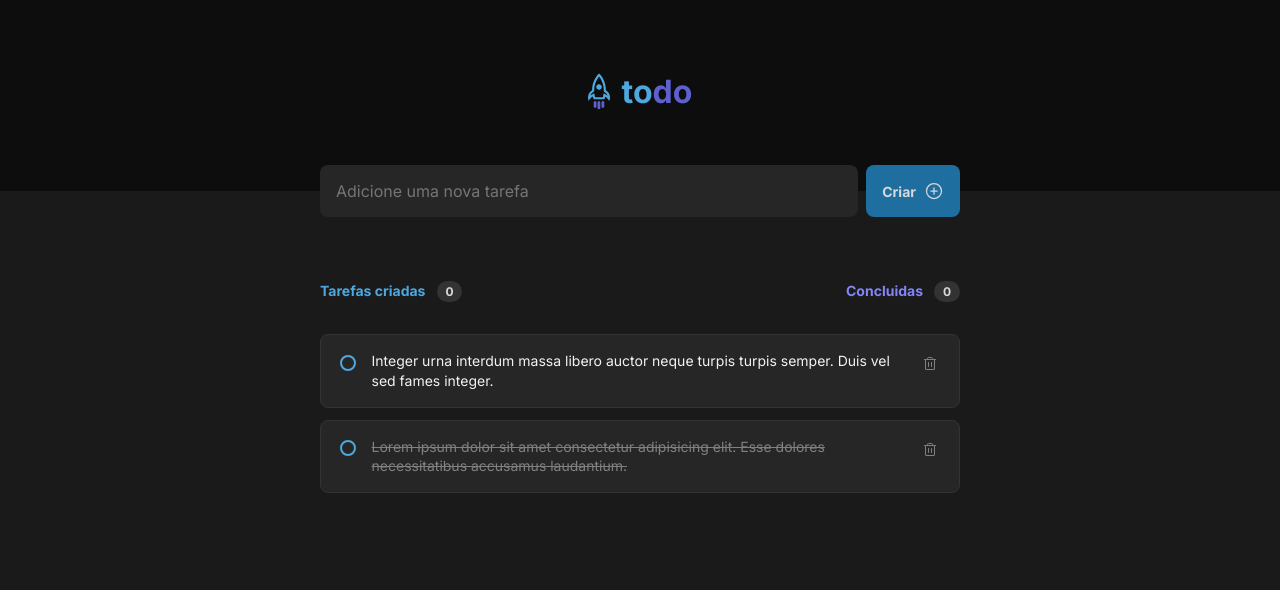
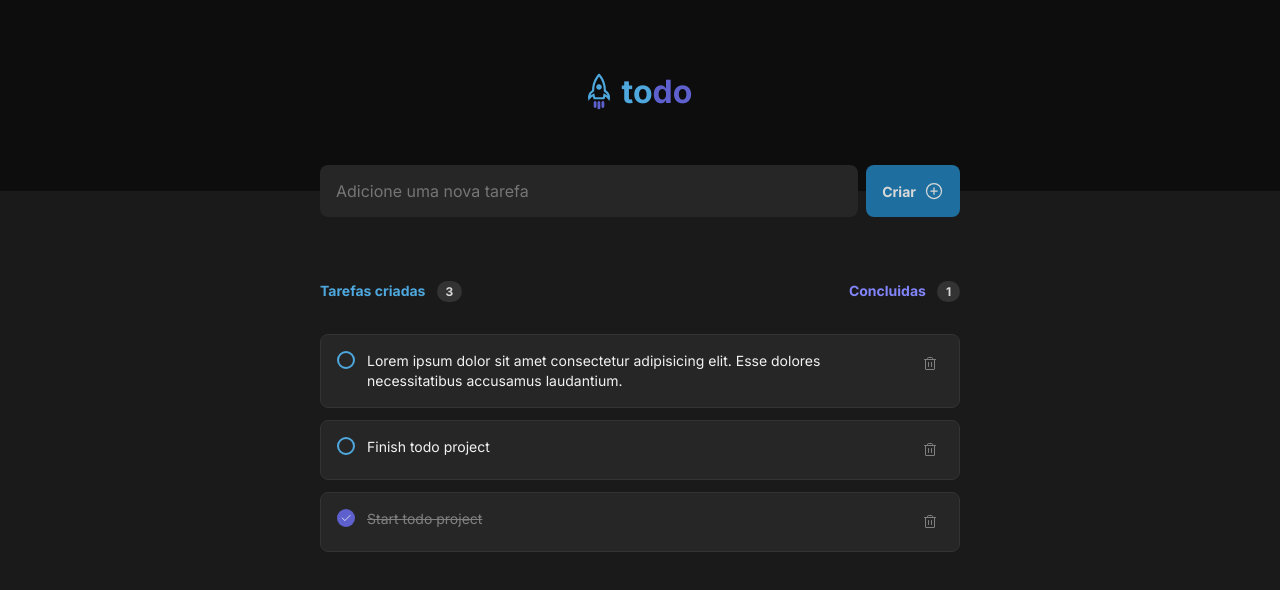
Before and after one commit to rachelmgaldino/simple-todo-app, a React (Vite) app: page / in a window 1280 px wide. Shown: the top 590 px of the page. Built offline with nearby package versions, Linux system fonts and the light colour scheme.

Commit message:
feat: implement task management features with create, delete, and mark as done functionalities

```diff
--- a/src/App.jsx
+++ b/src/App.jsx
@@ -5,8 +5,58 @@ import "./global.css";
 import logo from "./assets/rocket-logo.svg";
 import clipboard from "./assets/clipboard.svg";
 
-import { PlusCircle, Trash } from "phosphor-react";
+import { Check, PlusCircle, Trash } from "phosphor-react";
+import { useEffect, useState } from "react";
+
 function App() {
+  const [tasks, setTasks] = useState([
+    {
+      id: 1,
+      title: "Start todo project",
+      done: true,
+    },
+    {
+      id: 2,
+      title: "Finish todo project",
+      done: false,
+    },
+    {
+      id: 3,
+      title:
+        "Lorem ipsum dolor sit amet consectetur adipisicing elit. Esse dolores necessitatibus accusamus laudantium.",
+      done: false,
+    },
+  ]);
+  const [newTask, setNewTask] = useState("");
+
+  const amountOfTasks = tasks.length;
+  const completedTasks = tasks.filter((task) => task.done).length;
+
+  function handleCreateNewTask(e) {
+    e.preventDefault();
+    const newTask = e.target.taskInput.value;
+    setTasks([...tasks, { id: tasks.length + 1, title: newTask, done: false }]);
+    setNewTask(""); // Clear the input after creating a new task
+  }
+
+  function handleNewTaskChange(e) {
+    setNewTask(e.target.value); // Update the newTask state with the value of the input
+  }
+
+  function handleChangeTaskStatus(id) {
+    setTasks((currentTasks) =>
+      currentTasks.map((task) => {
+        return task.id === id
+          ? { ...task, done: !task.done } // !task.done will invert the value of the done property
+          : task;
+      })
+    );
+  }
+
+  function handleDeleteTask(id) {
+    setTasks((currentTasks) => currentTasks.filter((task) => task.id !== id));
+  }
+
   return (
     <div>
       <header className={styles.header}>
@@ -17,8 +67,15 @@ function App() {
       </header>
 
       <main>
-        <form className={styles.addToDoForm}>
-          <input type="text" placeholder="Adicione uma nova tarefa" />
+        <form onSubmit={handleCreateNewTask} className={styles.addToDoForm}>
+          <input
+            type="text"
+            placeholder="Adicione uma nova tarefa"
+            name="taskInput"
+            onChange={handleNewTaskChange}
+            value={newTask}
+            required
+          />
           <button type="submit">
             Criar
             <PlusCircle size={20} />
@@ -28,42 +85,54 @@ function App() {
         <div className={styles.taskList}>
           <header>
             <p className={styles.createdTasks}>
-              Tarefas criadas <span className={styles.taskCount}>0</span>
+              Tarefas criadas{" "}
+              <span className={styles.taskCount}>{amountOfTasks}</span>
             </p>
             <p className={styles.doneTasks}>
-              Concluidas <span className={styles.taskCount}>0</span>
+              Concluidas{" "}
+              <span className={styles.taskCount}>{completedTasks}</span>
             </p>
           </header>
 
-          {/* <div className={styles.emptyTaskList}>
+          {tasks.length === 0 ? (
+            <div className={styles.emptyTaskList}>
               <img src={clipboard} />
               <div className={styles.emptyTaskMessage}>
                 <strong>Você ainda não tem tarefas cadastradas</strong>
                 <p>Crie tarefas e organize seus itens a fazer</p>
               </div>
-          </div> */}
-
+            </div>
+          ) : (
             <div className={styles.taskList}>
               <ul>
-              <li className={styles.individualTask}>
+                {tasks.slice().reverse().map((task) => {
+                  return (
+                    <li key={task.id} className={styles.individualTask}>
                       <input type="checkbox" />
-                <span>
-                Integer urna interdum massa libero auctor neque turpis turpis semper. Duis vel sed fames integer.
+                      <div
+                        onClick={() => handleChangeTaskStatus(task.id)}
+                        className={`${styles.checkbox} ${
+                          task.done ? styles.done : styles.pending
+                        }`}
+                      >
+                        {task.done ? (
+                          <Check className={styles.checkedBox} size={12} />
+                        ) : (
+                          ""
+                        )}
+                      </div>
+                      <span className={`${task.done ? styles.checked : ""}`}>
+                        {task.title}
                       </span>
-                <button><Trash /></button>
-              </li>
-              <li className={styles.individualTask}>
-                <input type="checkbox" />
-                <span className={styles.checked}>
-                  Lorem ipsum dolor sit amet consectetur adipisicing elit. Esse
-                  dolores necessitatibus accusamus laudantium.
-                </span>
-                <button title="Deletar tarefa">
+                      <button onClick={() => handleDeleteTask(task.id)}>
                         <Trash />
                       </button>
                     </li>
+                  );
+                })}
               </ul>
             </div>
+          )}
         </div>
       </main>
     </div>
--- a/src/App.module.css
+++ b/src/App.module.css
@@ -124,35 +124,38 @@ main {
 }
 
 .individualTask input {
-  appearance: none; /* remove default checkbox */
-  width: 1rem;
-  height: 1rem;
-  border: 2px solid var(--blue);
-  border-radius: 50%;
-  cursor: pointer;
-  margin: 3.27px;
-  position: relative;
-  background-size: cover;
+  display: none;
 }
 
-.individualTask input:hover{
-  background: rgba(30, 111, 159, 0.5); /* Assuming var(--blue-dark) is a shade of blue */
+.individualTask .checkbox {
+  display: flex;
+  align-items: center;
+  justify-content: center;
+  border-radius: 50%;
+  height: 1.125rem;
+  width: 1.125rem;
+  cursor: pointer;
 }
 
-.individualTask input:checked {
-  background-image: url("./assets/checkbox-check.svg");
-  background-color: var(--purple-dark);
-  border: none;
+.individualTask .checkbox.done {
+  background: var(--purple-dark);
+  color: var(--white);
+  transition: .3s;
 }
 
-.individualTask input:checked:hover {
-  background-image: url("./assets/checkbox-check-hover.svg");
-  background-color: var(--purple);
-  border: none;
+.individualTask .checkbox.done:hover {
+  background: var(--purple);
 }
 
-.individualTask input:focus {
-  box-shadow: none;
+.individualTask .checkbox.pending {
+  background: transparent;
+  color: var(--blue);
+  border: 2px solid var(--blue);
+  transition: .3s;
+}
+
+.individualTask .checkbox.pending:hover {
+  background: rgba(30, 111, 159, 0.5);
 }
 
 .individualTask span {
@@ -167,7 +170,8 @@ main {
   color: var(--gray-300);
   font-size: 0.875rem;
   line-height: 1.4;
-  text-decoration:line-through;
+  text-decoration: line-through;
+  transition: .3s;
 }
 
 .individualTask button {
@@ -176,11 +180,11 @@ main {
   border: 0;
   line-height: 0;
   border-radius: 4px;
-  padding: .3125rem;
+  padding: 0.3125rem;
   cursor: pointer;
 }
 
 .individualTask button:hover {
-color: var(--red-400);
-background: var(--gray-400);
+  color: var(--red-400);
+  background: var(--gray-400);
 }
```
Lines whose indentation alone changed are shown as unchanged.
